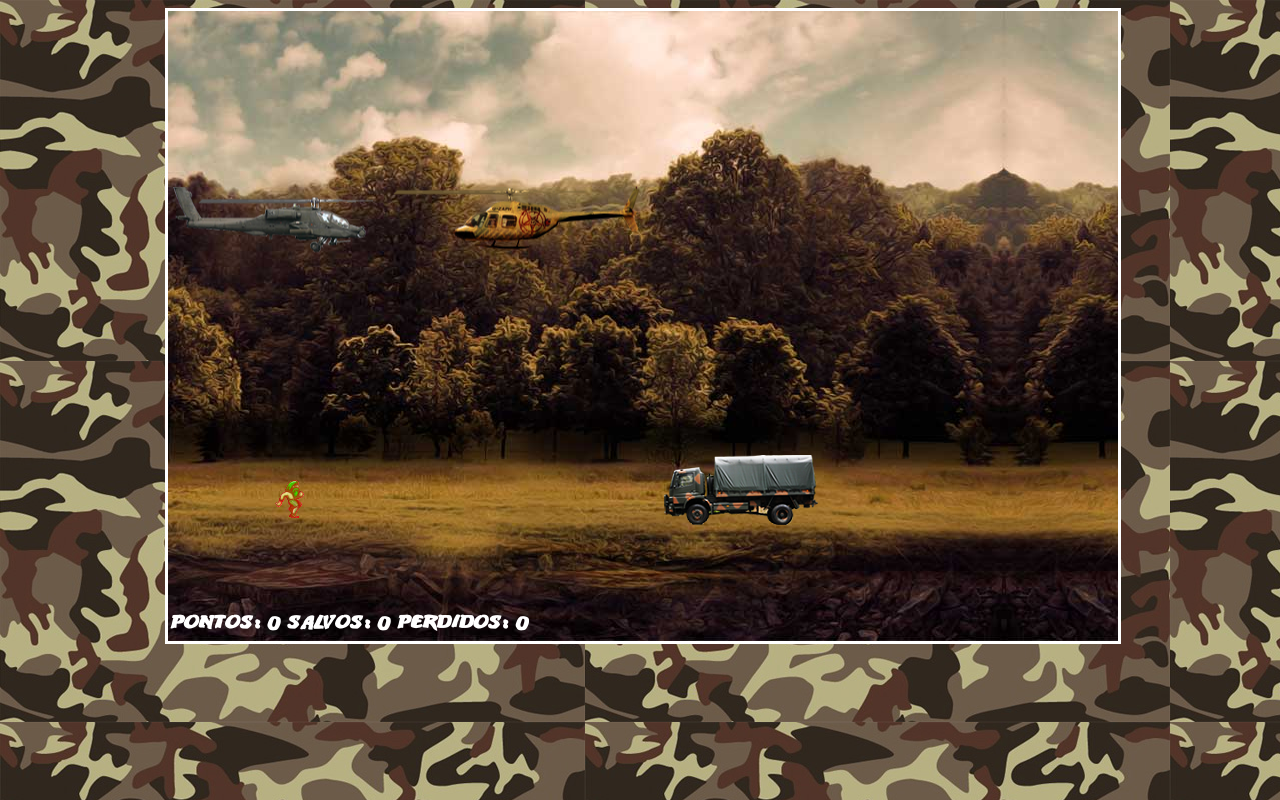
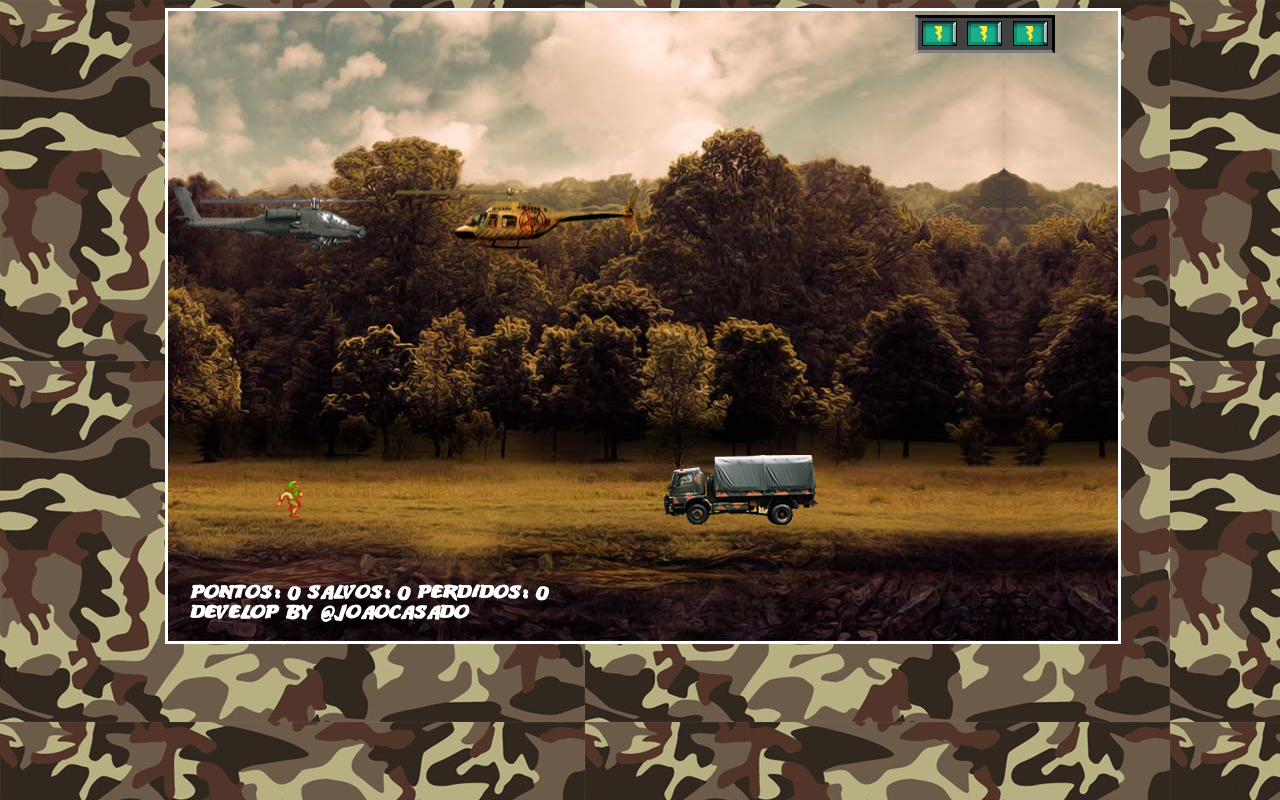
Before and after one commit to joaovictorcasado/projectSpaceShip, a plain HTML site: page index.html in a window 1280 px wide. Both pictures are taken after a click on the element 643 px from the left and 246 px from the top of the page. Drawn offline with Linux system fonts and the light colour scheme.

Commit message:
project_finish

```diff
--- a/spaceShip/css/style.css
+++ b/spaceShip/css/style.css
@@ -297,11 +297,12 @@ body {
 }
 
 #score {
-  width: 450px;
+  width: 400px;
   height: 50px;
   position: absolute;
   left: 5px;
-  top: 590px;
+  margin-left: 20px;
+  top: 560px;
 }
 
 h2 {
--- a/spaceShip/scripts/script.js
+++ b/spaceShip/scripts/script.js
@@ -97,19 +97,28 @@ function loop() {
 
 function energy() {
   if (playEnergy == 3) {
-    $('#energy').css('background-image', 'url(../../../imgs/energyThree.png)');
+    $('#energy').css(
+      'background-image',
+      'url(./spaceShip/imgs/energyThree.png)',
+    );
   }
 
   if (playEnergy == 2) {
-    $('#energy').css('background-image', 'url(../../../imgs/energyTwo.png');
+    $('#energy').css('background-image', 'url(./spaceShips/imgs/energyTwo.png');
   }
 
   if (playEnergy == 1) {
-    $('#energy').css('background-image', 'url(../../../imgs/energyOne.png)');
+    $('#energy').css(
+      'background-image',
+      'url(./spaceShips/imgs/energyOne.png)',
+    );
   }
   // when energy == 0 run game over
   if (playEnergy == 0) {
-    $('#energy').css('background-image', 'url(../../../imgs/emptyEnergy.png)');
+    $('#energy').css(
+      'background-image',
+      'url(./spaceShips/imgs/emptyEnergy.png)',
+    );
     gameOver();
   }
 }
@@ -235,7 +244,6 @@ function moveAlly() {
 let canShoot = true;
 
 function shoot() {
-
   // Can i shoot verify
   if (canShoot == true) {
     // shoot sound
@@ -283,13 +291,14 @@ function shoot() {
 // Collisions
 function score() {
   $('#score').html(
-    '<h2> Pontos: ' +
-      points +
-      ' Salvos: ' +
-      saved +
-      ' Perdidos: ' +
-      losers +
-      '</h2>',
+    `<h2> Pontos:
+     ${points}
+     Salvos:
+      ${saved}
+       Perdidos:
+      ${losers}
+      <span>develop by @joaocasado</span>
+      </h2>`,
   );
 }
 // Game over section
@@ -449,7 +458,10 @@ function collisions() {
 
     // Create element in html
     $('#backgroundGame').append("<div id='explosionOne'></div");
-    $('#explosionOne').css('background-image', 'url(../../../imgs/explosion.png)');
+    $('#explosionOne').css(
+      'background-image',
+      'url(./spaceShip/imgs/explosion.png)',
+    );
     // Get element create in up line to facility acess
     const div = $('#explosionOne');
     div.css('top', enemyOneY);
@@ -489,7 +501,10 @@ function collisions() {
     explosionSound.play();
 
     $('#backgroundGame').append("<div id='explosionTwo'></div");
-    $('#explosionTwo').css('background-image', 'url(../../../imgs/explosion.png');
+    $('#explosionTwo').css(
+      'background-image',
+      'url(./spaceShip/imgs/explosion.png',
+    );
     var divTwo = $('#explosionTwo');
     divTwo.css('top', enemyTwoY);
     divTwo.css('left', enemyTwoX);
```
